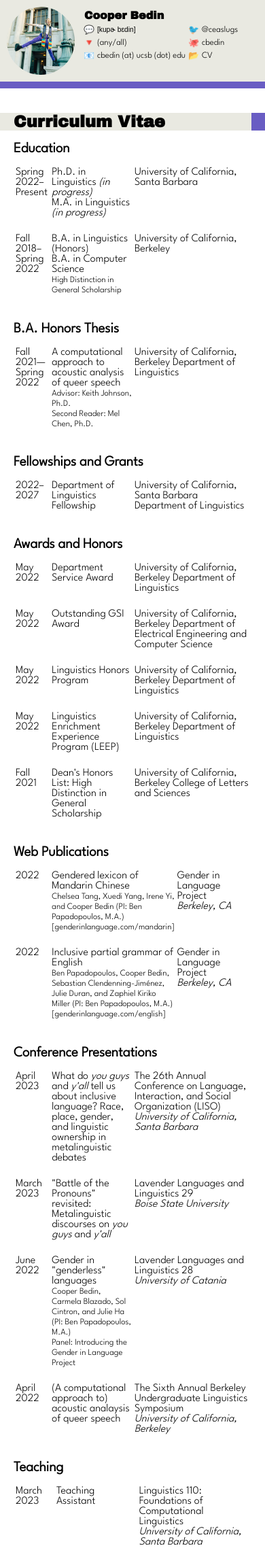
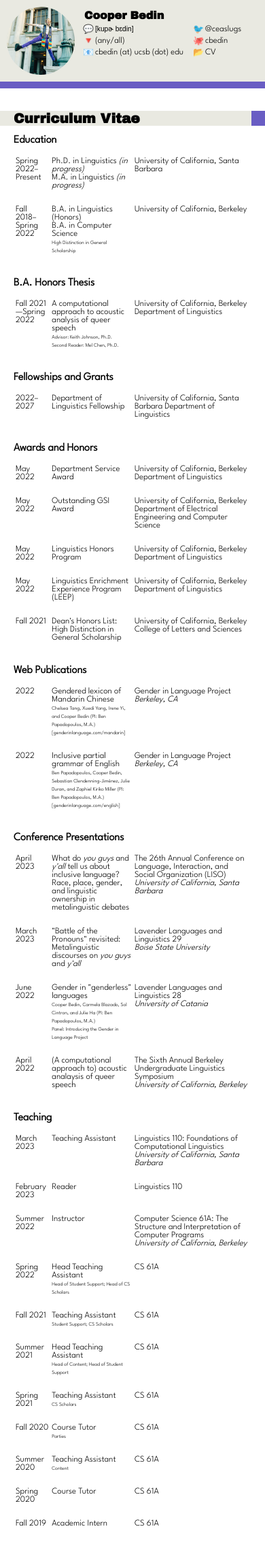
Before and after one commit to cbedin/cbedin.github.io, a PHP site: page /cv.html in a window 390 px wide. Shown: the top 2277 px of the page at 68% size. Run offline with PHP 8.4, Linux system fonts and the light colour scheme.

Commit message:
edits to mobile formatting

```diff
--- a/cv.html
+++ b/cv.html
@@ -60,7 +60,7 @@
         <table id="horizontal-table">
             <thead>
             <tr>
-                <th colspan="4" class="link">
+                <th colspan="5" class="link">
                     <a href="index.html">Cooper Bedin</a>
                 </th>
             </tr>
@@ -70,6 +70,7 @@
                 <td>
                     <span style="font-family:sans-serif; font-size:0.8em;">[kupɚ bɛdin]</span>
                 </td>
+                <td id="horizontal-table-spacer"></td>
                 <td>🐦</td>
                 <td class="link">
                     <a href="https://twitter.com/ceaslugs" target="_blank">@ceaslugs</a>
@@ -78,6 +79,7 @@
             <tr>
                 <td>🔻</td>
                 <td>(any/all)</td>
+                <td></td>
                 <td>🐙</td>
                 <td class="link">
                     <a href="https://github.com/cbedin" target="_blank">cbedin</a>
@@ -86,6 +88,7 @@
             <tr>
                 <td>📧</td>
                 <td>cbedin (at) ucsb (dot) edu</td>
+                <td></td>
                 <td>📂</td>
                 <td class="link">
                     <a href="cv.html">CV</a>
--- a/index.html
+++ b/index.html
@@ -60,7 +60,7 @@
         <table id="horizontal-table">
             <thead>
             <tr>
-                <th colspan="4" class="link">
+                <th colspan="5" class="link">
                     <a href="index.html">Cooper Bedin</a>
                 </th>
             </tr>
@@ -70,6 +70,7 @@
                 <td>
                     <span style="font-family:sans-serif; font-size:0.8em;">[kupɚ bɛdin]</span>
                 </td>
+                <td id="horizontal-table-spacer"></td>
                 <td>🐦</td>
                 <td class="link">
                     <a href="https://twitter.com/ceaslugs" target="_blank">@ceaslugs</a>
@@ -78,6 +79,7 @@
             <tr>
                 <td>🔻</td>
                 <td>(any/all)</td>
+                <td></td>
                 <td>🐙</td>
                 <td class="link">
                     <a href="https://github.com/cbedin" target="_blank">cbedin</a>
@@ -86,6 +88,7 @@
             <tr>
                 <td>📧</td>
                 <td>cbedin (at) ucsb (dot) edu</td>
+                <td></td>
                 <td>📂</td>
                 <td class="link">
                     <a href="cv.html">CV</a>
--- a/site.css
+++ b/site.css
@@ -76,17 +76,11 @@ header {
 
 #horizontal-table td {
     font-size: 0.8em;
+    padding: 0px;
 }
 
-.icon {
-    vertical-align: middle;
-    text-align: center;
-}
-
-.icon img {
-    width: var(--icon-size);
-    display: block;
-    margin: 0 auto;
+#horizontal-table-spacer {
+    width: var(--line-thickness-phone);
 }
 
 .link {
@@ -185,4 +179,24 @@ header {
     #main {
         margin-left: 0px;
     }
+
+    #main h1 {
+        font-size: 1.25em;
+    }
+
+    #main h2 {
+        font-size: 1em;
+    }
+
+    #main td {
+        font-size: 0.8em;
+    }
+
+    .subtext {
+        font-size: 0.6em;
+    }
+
+    .bio {
+        font-size: 1em;
+    }
 }
```
